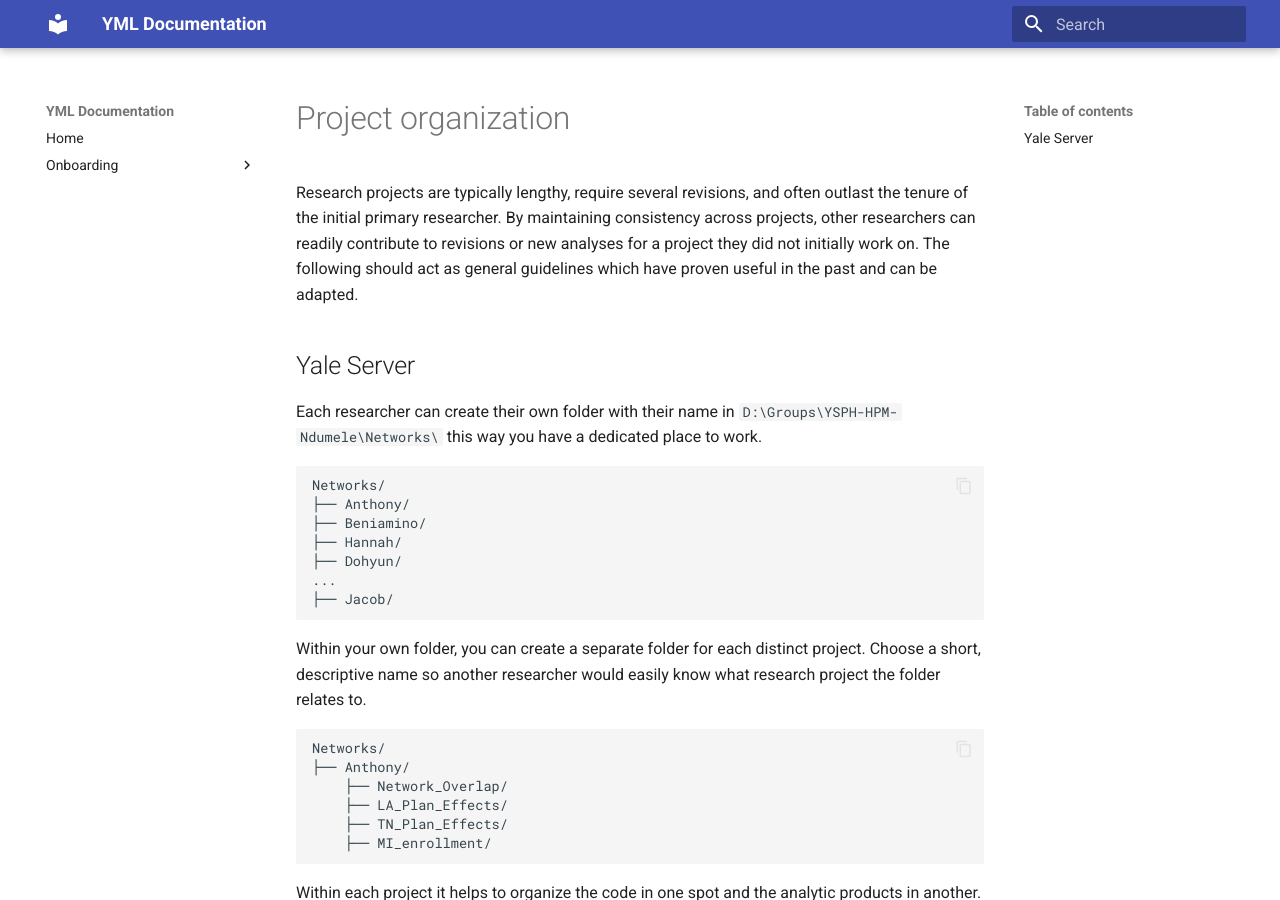
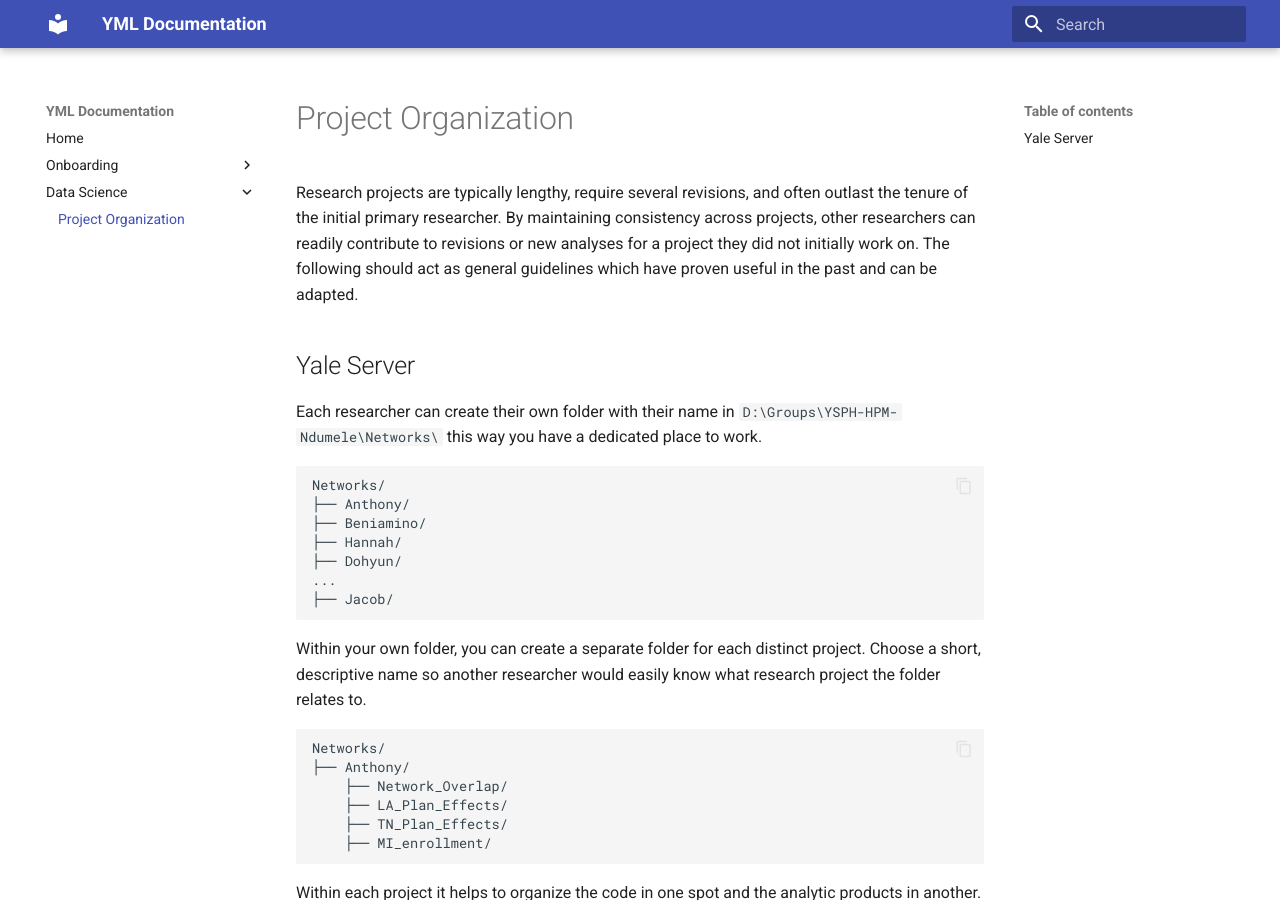
Before and after one commit to Yale-Medicaid/Documentation, an MkDocs documentation site: the page built from docs/project_organization.md, in a window 1280 px wide and 900 px high. Built offline with MkDocs 1.6.1 and Material for MkDocs 9.7.7, drawn with Linux system fonts in a browser that asks for light colours.

Commit message:
Navigation update
- Fix Project Organization reference

```diff
--- a/mkdocs.yml
+++ b/mkdocs.yml
@@ -19,6 +19,8 @@
   - Home: index.md
   - Onboarding:
     - New Member Onboarding: new_member_onboarding.md
+  - Data Science:
+    - Project Organization: project_organization.md
 
 extra_javascript:
   - javascripts/mathjax.js
```
